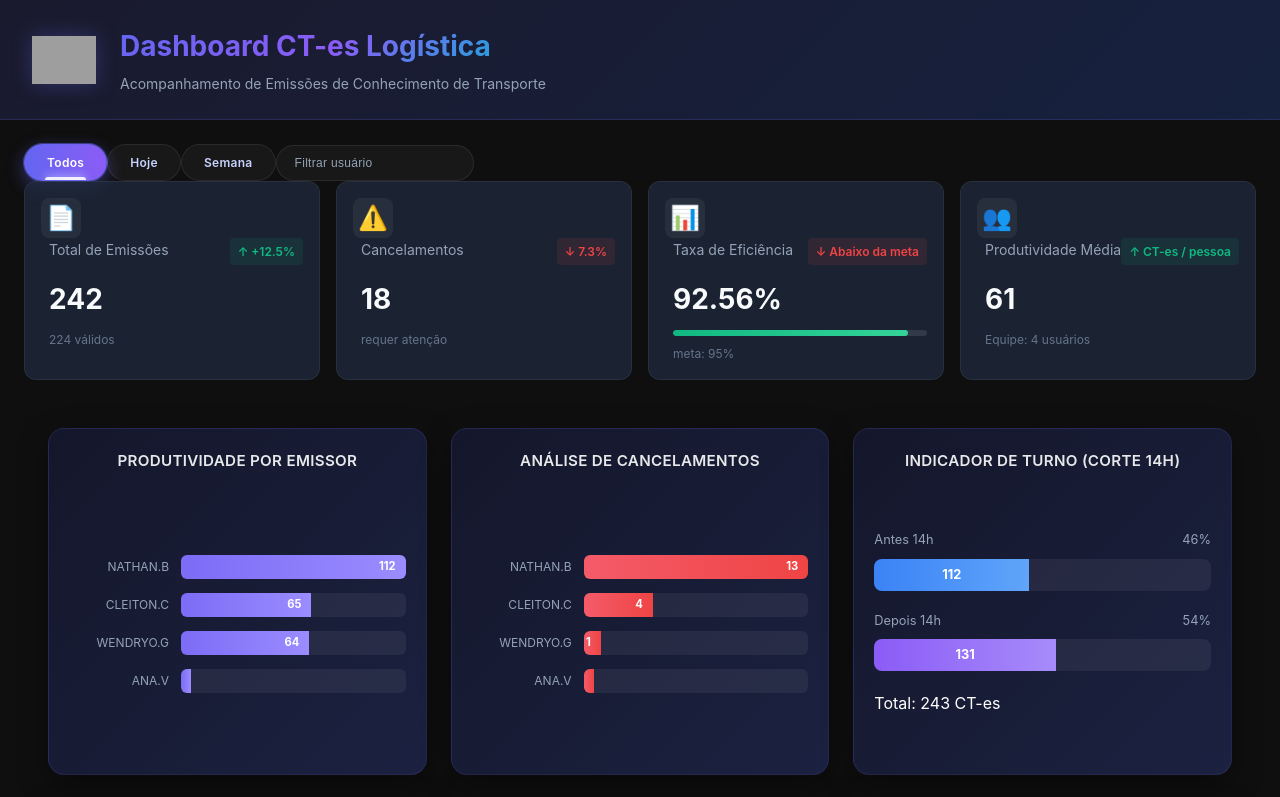
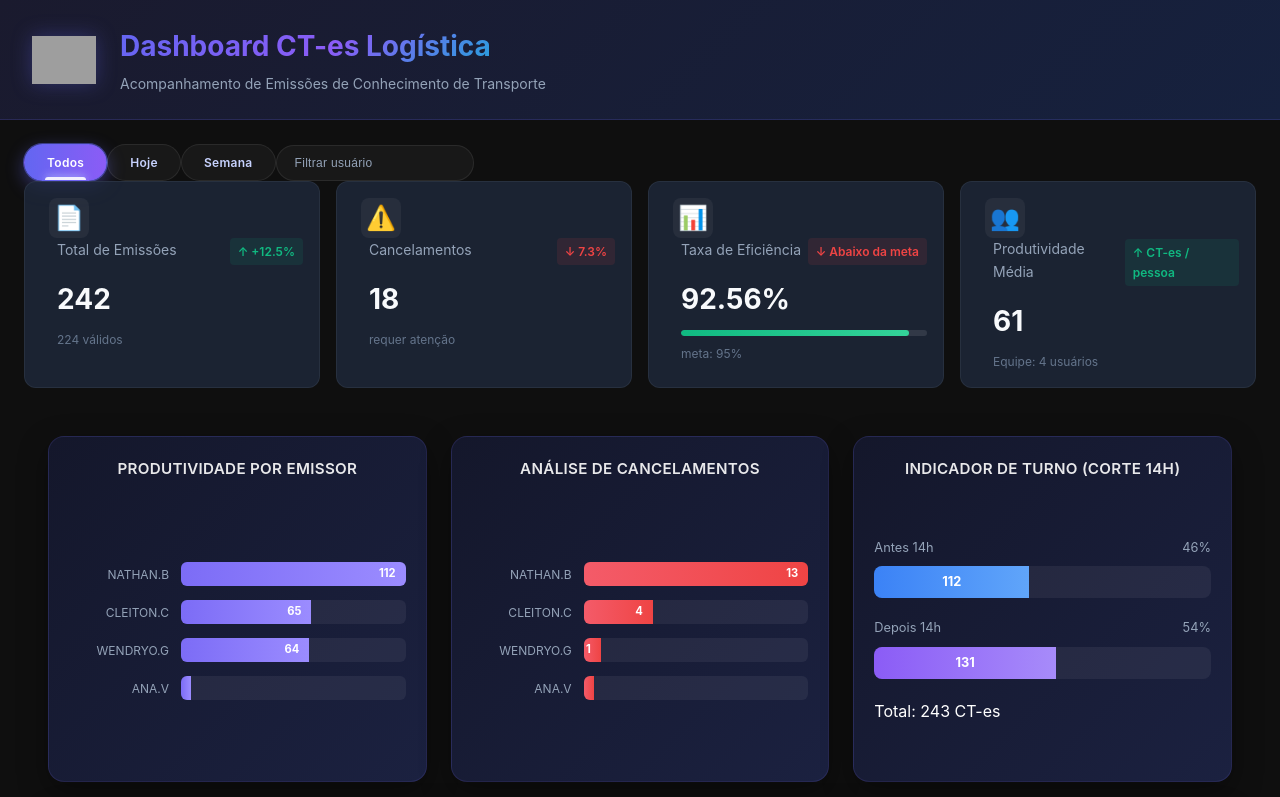
Before and after one commit to nathanbarretosilveira-dev/dash, a React (Vite) app: page / in a window 1280 px wide. Shown: the top 797 px of the page. Built offline with nearby package versions, Linux system fonts and the light colour scheme; grey boxes are pictures that could not be loaded.

Commit message:
Update kpis.css

```diff
--- a/src/components/kpis.css
+++ b/src/components/kpis.css
@@ -14,7 +14,7 @@
 .kpi-card {
   background: rgba(30, 41, 59, 0.8);
   border-radius: 12px;
-  padding: 1rem;
+  padding: 1rem 1rem 1rem 1.5rem; /* espaço extra à esquerda para a barra */
   border: 1px solid rgba(148, 163, 184, 0.1);
   transition: all 0.3s ease;
   position: relative;
@@ -28,8 +28,8 @@
   left: 0;
   top: 0;
   bottom: 0;
-  width: 6px; /* um pouco mais larga para destaque */
-  border-radius: 12px 0 0 12px; /* arredonda apenas o topo e base da lateral */
+  width: 6px; /* largura da barra lateral */
+  border-radius: 12px 0 0 12px; /* arredonda topo e base do lado esquerdo */
 }
 
 /* Cores específicas por tipo */
```
